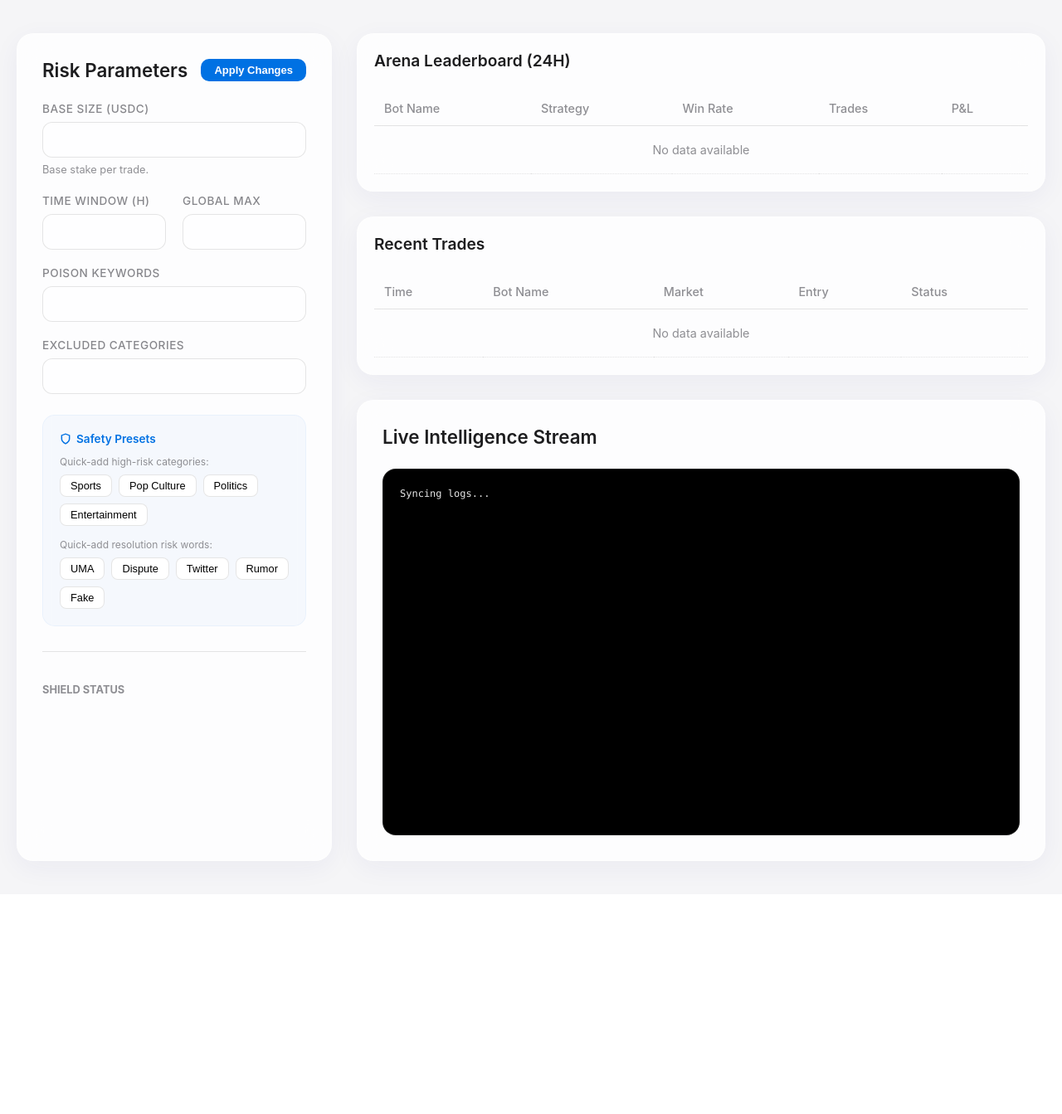
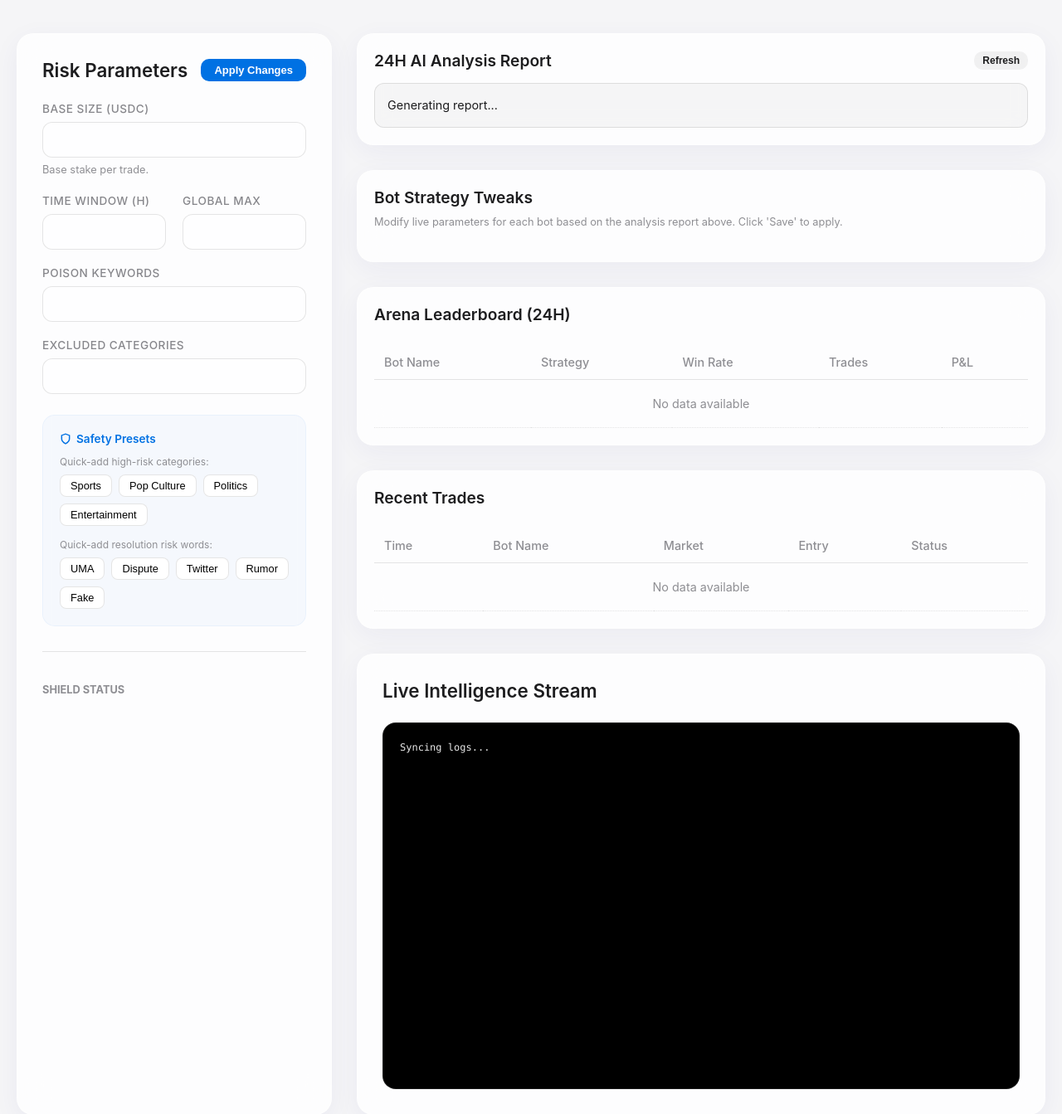
Before and after one commit to roywongx/poly, a FastAPI app: page / in a window 1280 px wide. Shown: the part 107-1450 px from the top of the page at 83% size. Before the commit the page ends 1165 px from the top, so only its background shows below. Run offline with FastAPI, Linux system fonts and the light colour scheme; data that the repository does not hold is empty.

Commit message:
feat(ui): Add live bot parameter tweaking and AI daily report to Arena Dashboard

```diff
--- a/src/dashboard.py
+++ b/src/dashboard.py
@@ -148,10 +148,50 @@ async def get_arena_bots():
         for b in bots:
             perf = db.get_bot_performance(b["name"], hours=24)
             b.update(perf)
+            # Parse params if it's a string (JSON from sqlite)
+            if isinstance(b.get("params"), str):
+                try:
+                    b["params"] = json.loads(b["params"])
+                except:
+                    b["params"] = {}
         return JSONResponse({"bots": bots})
     except Exception as e:
         print(f"Error fetching bots: {e}")
         return JSONResponse({"bots": []})
+
+class BotConfigUpdate(BaseModel):
+    name: str
+    params: dict
+
+@app.post("/api/arena/bot_config")
+async def update_arena_bot_config(config: BotConfigUpdate):
+    try:
+        db.update_bot_params(config.name, config.params)
+        return {"status": "success"}
+    except Exception as e:
+        return {"status": "error", "message": str(e)}, 500
+
+@app.get("/api/arena/report")
+async def get_arena_report():
+    try:
+        bots = db.get_active_bots()
+        report_lines = []
+        for b in bots:
+            perf = db.get_bot_performance(b["name"], hours=24)
+            if perf["total_trades"] == 0:
+                report_lines.append(f"🤖 {b['name']} has 0 trades. The market is quiet or the filters are too strict. Consider relaxing the parameters.")
+            else:
+                wr = perf["win_rate"]
+                if wr < 0.5:
+                    report_lines.append(f"⚠️ {b['name']} is losing money (Win rate: {wr:.1%}). You should tighten the safety filters or increase depth_multiplier.")
+                elif wr > 0.8:
+                    report_lines.append(f"✅ {b['name']} is performing exceptionally well (Win rate: {wr:.1%}). The current parameters are solid.")
+                else:
+                    report_lines.append(f"📊 {b['name']} is performing average (Win rate: {wr:.1%}). Monitor for a few more days.")
+
+        return JSONResponse({"report": report_lines})
+    except Exception as e:
+        return JSONResponse({"report": ["Error generating report."]})
 
 @app.get("/api/arena/trades")
 async def get_arena_trades():
--- a/src/db.py
+++ b/src/db.py
@@ -116,4 +116,18 @@ def get_active_bots():
         rows = conn.execute('SELECT * FROM bot_configs WHERE active = 1').fetchall()
         return [dict(r) for r in rows]
 
+def get_bot_config(name):
+    with get_conn() as conn:
+        row = conn.execute('SELECT params FROM bot_configs WHERE name = ?', (name,)).fetchone()
+        if row and row["params"]:
+            return json.loads(row["params"])
+        return None
+
+def update_bot_params(name, new_params):
+    current = get_bot_config(name)
+    if current:
+        current.update(new_params)
+        with get_conn() as conn:
+            conn.execute('UPDATE bot_configs SET params = ? WHERE name = ?', (json.dumps(current), name))
+
 init_db()
--- a/src/templates/index.html
+++ b/src/templates/index.html
@@ -359,6 +359,24 @@
             <div class="right-column">
 
                 <div class="card" style="padding: 20px;">
+                    <h2 style="font-size: 1.2rem; margin-bottom: 15px;">
+                        <span data-i18n="report_title">24H AI Analysis Report</span>
+                        <button class="btn btn-ghost" onclick="fetchReport()" style="padding: 4px 10px; font-size: 12px;">Refresh</button>
+                    </h2>
+                    <div id="analysis-report" style="font-size: 0.9rem; line-height: 1.5; color: var(--text-main); background: rgba(0,0,0,0.03); padding: 15px; border-radius: 12px; border: 1px solid var(--border-color);">
+                        <span data-i18n="loading_report">Generating report...</span>
+                    </div>
+                </div>
+
+                <div class="card" style="padding: 20px;">
+                    <h2 style="font-size: 1.2rem; margin-bottom: 10px;" data-i18n="bot_params_title">Bot Strategy Tweaks</h2>
+                    <p style="font-size: 0.8rem; color: var(--apple-gray); margin-top: 0; margin-bottom: 20px;" data-i18n="bot_params_desc">Modify live parameters for each bot based on the analysis report above. Click 'Save' next to a bot to apply immediately.</p>
+                    <div id="bot-params-container" style="display: flex; flex-direction: column; gap: 15px;">
+                        <!-- Injected via JS -->
+                    </div>
+                </div>
+
+                <div class="card" style="padding: 20px;">
                     <h2 style="font-size: 1.2rem;" data-i18n="leaderboard_title">Arena Leaderboard (24H)</h2>
                     <div class="table-container">
                         <table>
@@ -424,6 +442,10 @@
                 vetted_kw_desc: "Quick-add resolution risk words:",
                 safety_title: "Shield Status",
                 leaderboard_title: "Arena Leaderboard (24H)",
+                report_title: "24H AI Analysis Report",
+                loading_report: "Generating report...",
+                bot_params_title: "Bot Strategy Tweaks",
+                bot_params_desc: "Modify live parameters for each bot based on the analysis report above. Click 'Save' to apply.",
                 recent_trades_title: "Recent Trades",
                 th_bot: "Bot Name",
                 th_strat: "Strategy",
@@ -462,6 +484,10 @@
                 vetted_kw_desc: "一键添加结算风险词：",
                 safety_title: "防御盾状态",
                 leaderboard_title: "斗兽场排行榜 (24小时)",
+                report_title: "24小时 AI 盘后分析报告",
+                loading_report: "正在生成报告...",
+                bot_params_title: "机器人策略微调",
+                bot_params_desc: "根据上方分析报告，随时调整机器人的容忍度。修改后点击保存立即生效（无需重启）。",
                 recent_trades_title: "最新交易",
                 th_bot: "机器人名称",
                 th_strat: "策略",
@@ -585,6 +611,42 @@
             setTimeout(() => t.style.display = 'none', 3000);
         }
 
+        async function fetchReport() {
+            try {
+                const res = await fetch('/api/arena/report');
+                const data = await res.json();
+                const container = document.getElementById('analysis-report');
+                if (data.report && data.report.length > 0) {
+                    container.innerHTML = data.report.map(line => `<div style="margin-bottom: 8px;">${line}</div>`).join('');
+                } else {
+                    container.innerHTML = 'Not enough data for a report yet.';
+                }
+            } catch (error) {
+                console.error(">>> [UI] Report fetch failed:", error);
+            }
+        }
+
+        async function saveBotConfig(botName) {
+            try {
+                // Collect inputs for this bot
+                const inputs = document.querySelectorAll(`input[data-bot="${botName}"]`);
+                let params = {};
+                inputs.forEach(input => {
+                    params[input.name] = parseFloat(input.value);
+                });
+
+                await fetch('/api/arena/bot_config', {
+                    method: 'POST',
+                    headers: {'Content-Type': 'application/json'},
+                    body: JSON.stringify({name: botName, params: params})
+                });
+                showToast(`${botName} strategy updated!`);
+            } catch (error) {
+                console.error(">>> [UI] Bot config save failed:", error);
+                alert("Failed to save bot strategy.");
+            }
+        }
+
         async function fetchData() {
             try {
                 const response = await fetch('/api/status');
@@ -629,8 +691,32 @@
                 if (botData.bots && botData.bots.length > 0) {
                     // Sort by win rate or PNL
                     botData.bots.sort((a,b) => b.win_rate - a.win_rate);
+
+                    let paramsHtml = '';
+
                     botsBody.innerHTML = botData.bots.map((b, idx) => {
                         let rankClass = idx < 3 ? `bot-rank-${idx+1}` : '';
+
+                        // Generate params HTML for this bot
+                        let inputsHtml = Object.entries(b.params || {}).map(([key, val]) => `
+                            <div style="flex: 1; min-width: 100px;">
+                                <label style="font-size:0.75rem; color:var(--apple-gray); display:block; margin-bottom:4px;">${key}</label>
+                                <input type="number" step="0.01" name="${key}" data-bot="${b.name}" value="${val}" style="padding:6px; font-size:0.85rem;">
+                            </div>
+                        `).join('');
+
+                        paramsHtml += `
+                            <div style="border: 1px solid var(--border-color); padding: 12px; border-radius: 12px; background: white;">
+                                <div style="display:flex; justify-content:space-between; align-items:center; margin-bottom: 10px;">
+                                    <strong style="font-size:0.9rem;">${b.name}</strong>
+                                    <button class="btn btn-ghost" style="padding:4px 12px; font-size:0.8rem; background:rgba(0,113,227,0.1); color:var(--apple-blue);" onclick="saveBotConfig('${b.name}')">Save</button>
+                                </div>
+                                <div style="display:flex; gap:10px; flex-wrap:wrap;">
+                                    ${inputsHtml}
+                                </div>
+                            </div>
+                        `;
+
                         return `<tr class="${rankClass}">
                             <td style="font-weight:600">${b.name}</td>
                             <td><span class="badge-tag" style="background:rgba(0,0,0,0.05); color:#333;">${b.strategy_type}</span></td>
@@ -641,8 +727,16 @@
                             </td>
                         </tr>`;
                     }).join('');
+
+                    const paramsContainer = document.getElementById('bot-params-container');
+                    // Only update if it's empty to avoid overwriting user input while they type
+                    if (paramsContainer.innerHTML.trim() === '' || paramsContainer.innerHTML.includes('<!-- Injected via JS -->')) {
+                        paramsContainer.innerHTML = paramsHtml;
+                    }
+
                 } else {
                     botsBody.innerHTML = `<tr><td colspan="5" style="text-align:center; color:var(--apple-gray); padding:20px;">${translations[currentLang].no_data}</td></tr>`;
+                    document.getElementById('bot-params-container').innerHTML = '';
                 }
 
                 // Fetch Arena Trades
```
Also changed, not shown: src/main.py (+6 -2 lines).
